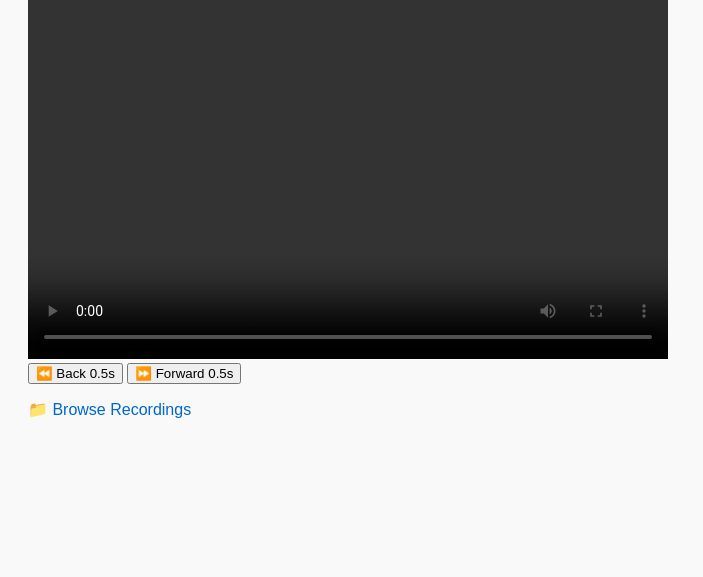
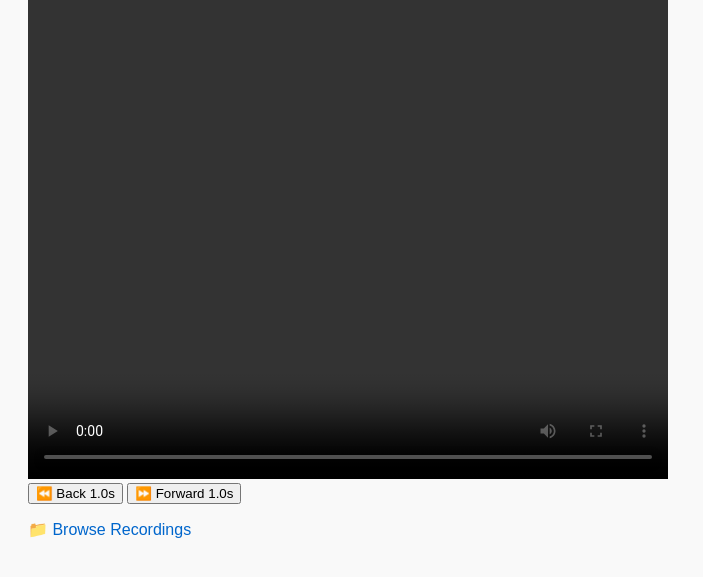
Before and after one commit to brendanlu/pi, a Flask app: page / in a window 1280 px wide. Shown: the part 128-705 px from the top of the page, without its empty margins (0-703 px from the left). Run offline with Flask 3, Linux system fonts and the light colour scheme.

Commit message:
minor adjustments

```diff
--- a/server/app.py
+++ b/server/app.py
@@ -12,7 +12,11 @@ sys.path.append(r"/home/brend/Documents")
 import timestamping
 
 USB_DEVICE_NAME = "E657-3701"
-videos_path = f"/media/brend/{USB_DEVICE_NAME}"
+# todo: it should be able to handle files of differing length somehow
+# ideas: maybe blacken out the screen to show user during video seeking that
+# that whole chunk of time has no data
+VIDS_DURATION_SECONDS_ASSUMED = 15.0 # currently just hardcording this
+videos_path = f"/media/brend/{USB_DEVICE_NAME}/vidfiles"
 
 def fetch_mp4_files(videos_path: str) -> List[str]:
     return sorted([f for f in os.listdir(videos_path) if f.endswith(".mp4")])
@@ -47,7 +51,7 @@ def playlist():
                 video_data.append({
                     "filename": mp4_file,
                     "start": timestamping.dt_strfmt(dt),
-                    "duration_seconds": 5.0
+                    "duration_seconds": VIDS_DURATION_SECONDS_ASSUMED
                 })
         assert video_data
     except:
--- a/server/static/js/player.js
+++ b/server/static/js/player.js
@@ -62,4 +62,12 @@ function computeGlobalTime() {
     return time + player.currentTime;
 }
 
+player.addEventListener("ended", () => {
+    const nextIndex = currentVideoIndex + 1;
+    if (nextIndex < videoList.length) {
+        currentVideoIndex = nextIndex;
+        loadVideoAtTime(computeGlobalTime()); // continue playback
+    }
+});
+
 loadPlaylist();
--- a/server/templates/home.html
+++ b/server/templates/home.html
@@ -8,10 +8,10 @@
 <body>
     <h1>📹 Continuous Video Viewer</h1>
     <div id="timestamp">Timestamp: --</div>
-    <video id="player" width="640" height="360" controls></video>
+    <video id="player" width="640" height="480" controls></video>
     <div id="controls">
-        <button onclick="seek(-0.5)">⏪ Back 0.5s</button>
-        <button onclick="seek(0.5)">⏩ Forward 0.5s</button>
+        <button onclick="seek(-1.0)">⏪ Back 1.0s</button>
+        <button onclick="seek(1.0)">⏩ Forward 1.0s</button>
     </div>
     <script src="{{ url_for('static', filename='js/player.js') }}"></script>
 
```
